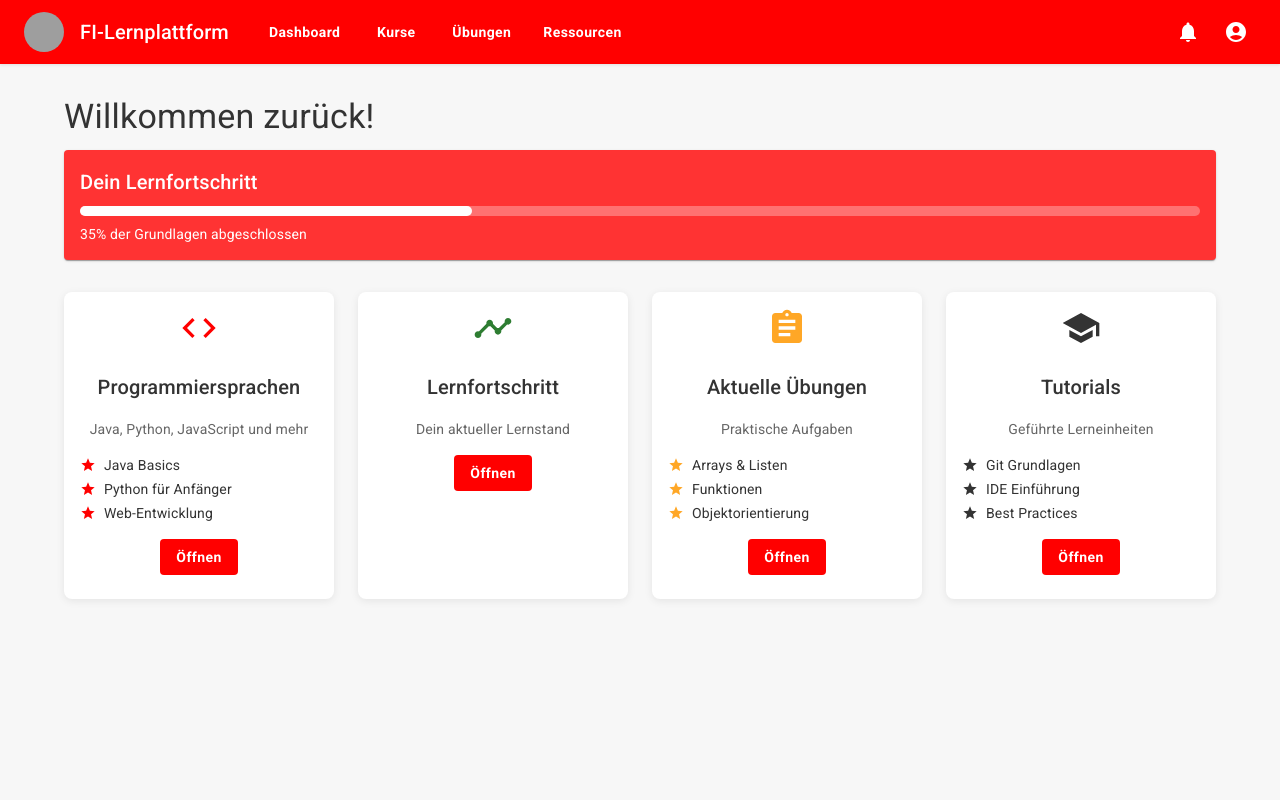
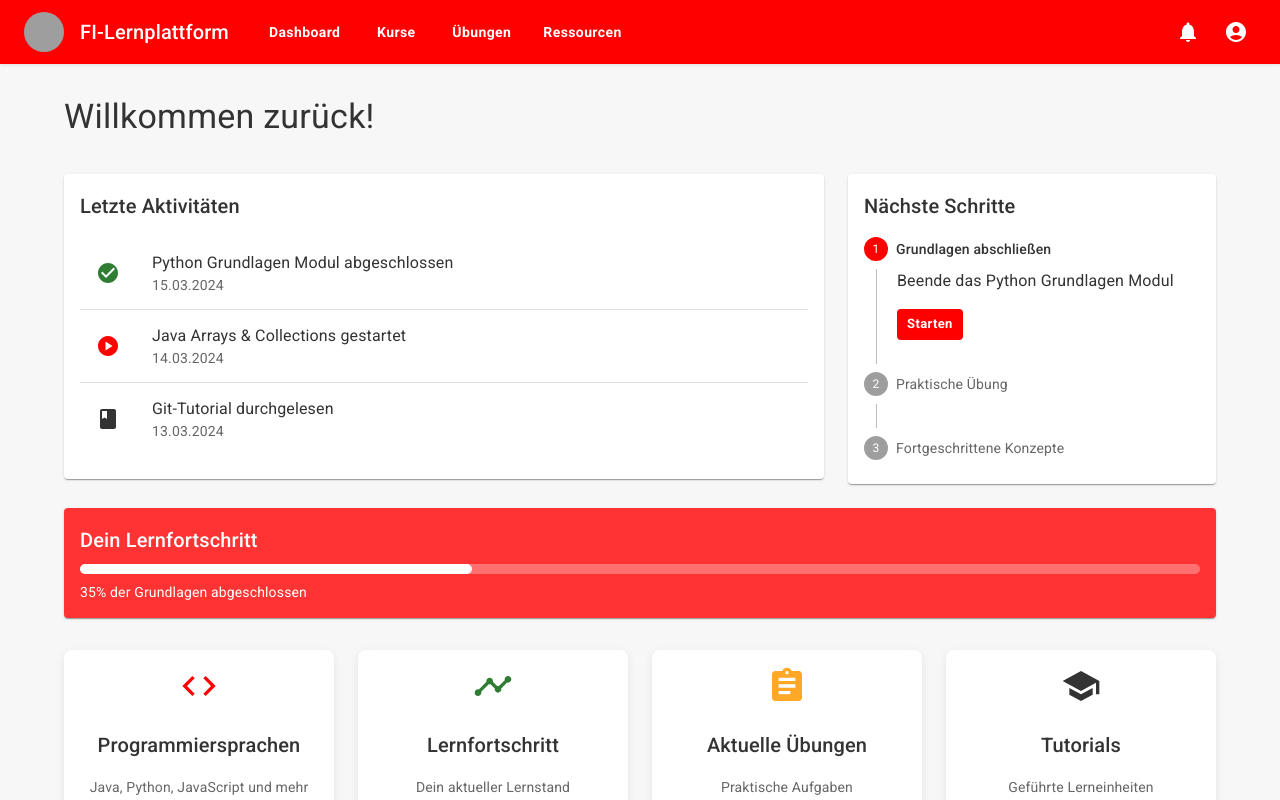
Before and after one commit to lulkebit/lpf-app, a React (Vite) app: page / in a window 1280 px wide. Shown: the top 800 px of the page. Built offline with nearby package versions, Linux system fonts and the light colour scheme; grey boxes are pictures that could not be loaded.

Commit message:
Integrate RecentActivities and NextSteps components into Dashboard layout for improved user engagement and information display.

```diff
--- a/src/components/Dashboard.jsx
+++ b/src/components/Dashboard.jsx
@@ -16,6 +16,8 @@ import {
     Timeline as TimelineIcon,
     Star as StarIcon,
 } from '@mui/icons-material';
+import RecentActivities from './RecentActivities';
+import NextSteps from './NextSteps';
 
 function Dashboard() {
     const progress = 35; // Beispiel-Fortschritt
@@ -57,10 +59,20 @@ function Dashboard() {
                 <Typography variant='h4' gutterBottom>
                     Willkommen zurück!
                 </Typography>
+
+                <Grid container spacing={3}>
+                    <Grid item xs={12} md={8}>
+                        <RecentActivities />
+                    </Grid>
+                    <Grid item xs={12} md={4}>
+                        <NextSteps />
+                    </Grid>
+                </Grid>
+
                 <Paper
                     sx={{
                         p: 2,
-                        mb: 3,
+                        mt: 3,
                         backgroundColor: 'primary.light',
                         color: 'white',
                     }}
--- /dev/null
+++ b/src/components/NextSteps.jsx
@@ -0,0 +1,52 @@
+import {
+    Paper,
+    Typography,
+    Stepper,
+    Step,
+    StepLabel,
+    StepContent,
+    Button,
+    Box,
+} from '@mui/material';
+
+function NextSteps() {
+    const steps = [
+        {
+            label: 'Grundlagen abschließen',
+            description: 'Beende das Python Grundlagen Modul',
+        },
+        {
+            label: 'Praktische Übung',
+            description: 'Erstelle dein erstes eigenes Projekt',
+        },
+        {
+            label: 'Fortgeschrittene Konzepte',
+            description: 'Starte mit objektorientierter Programmierung',
+        },
+    ];
+
+    return (
+        <Paper sx={{ p: 2, mt: 3 }}>
+            <Typography variant='h6' gutterBottom>
+                Nächste Schritte
+            </Typography>
+            <Stepper orientation='vertical'>
+                {steps.map((step, index) => (
+                    <Step key={index} active={index === 0}>
+                        <StepLabel>{step.label}</StepLabel>
+                        <StepContent>
+                            <Typography>{step.description}</Typography>
+                            <Box sx={{ mt: 2 }}>
+                                <Button variant='contained' size='small'>
+                                    Starten
+                                </Button>
+                            </Box>
+                        </StepContent>
+                    </Step>
+                ))}
+            </Stepper>
+        </Paper>
+    );
+}
+
+export default NextSteps;
--- /dev/null
+++ b/src/components/RecentActivities.jsx
@@ -0,0 +1,61 @@
+import {
+    Paper,
+    Typography,
+    List,
+    ListItem,
+    ListItemIcon,
+    ListItemText,
+    Divider,
+} from '@mui/material';
+import {
+    CheckCircle as CheckIcon,
+    PlayCircle as PlayIcon,
+    Book as BookIcon,
+} from '@mui/icons-material';
+
+function RecentActivities() {
+    const activities = [
+        {
+            type: 'completed',
+            text: 'Python Grundlagen Modul abgeschlossen',
+            date: '15.03.2024',
+            icon: <CheckIcon color='success' />,
+        },
+        {
+            type: 'inProgress',
+            text: 'Java Arrays & Collections gestartet',
+            date: '14.03.2024',
+            icon: <PlayIcon color='primary' />,
+        },
+        {
+            type: 'material',
+            text: 'Git-Tutorial durchgelesen',
+            date: '13.03.2024',
+            icon: <BookIcon color='secondary' />,
+        },
+    ];
+
+    return (
+        <Paper sx={{ p: 2, mt: 3 }}>
+            <Typography variant='h6' gutterBottom>
+                Letzte Aktivitäten
+            </Typography>
+            <List>
+                {activities.map((activity, index) => (
+                    <>
+                        <ListItem key={index}>
+                            <ListItemIcon>{activity.icon}</ListItemIcon>
+                            <ListItemText
+                                primary={activity.text}
+                                secondary={activity.date}
+                            />
+                        </ListItem>
+                        {index < activities.length - 1 && <Divider />}
+                    </>
+                ))}
+            </List>
+        </Paper>
+    );
+}
+
+export default RecentActivities;
```
